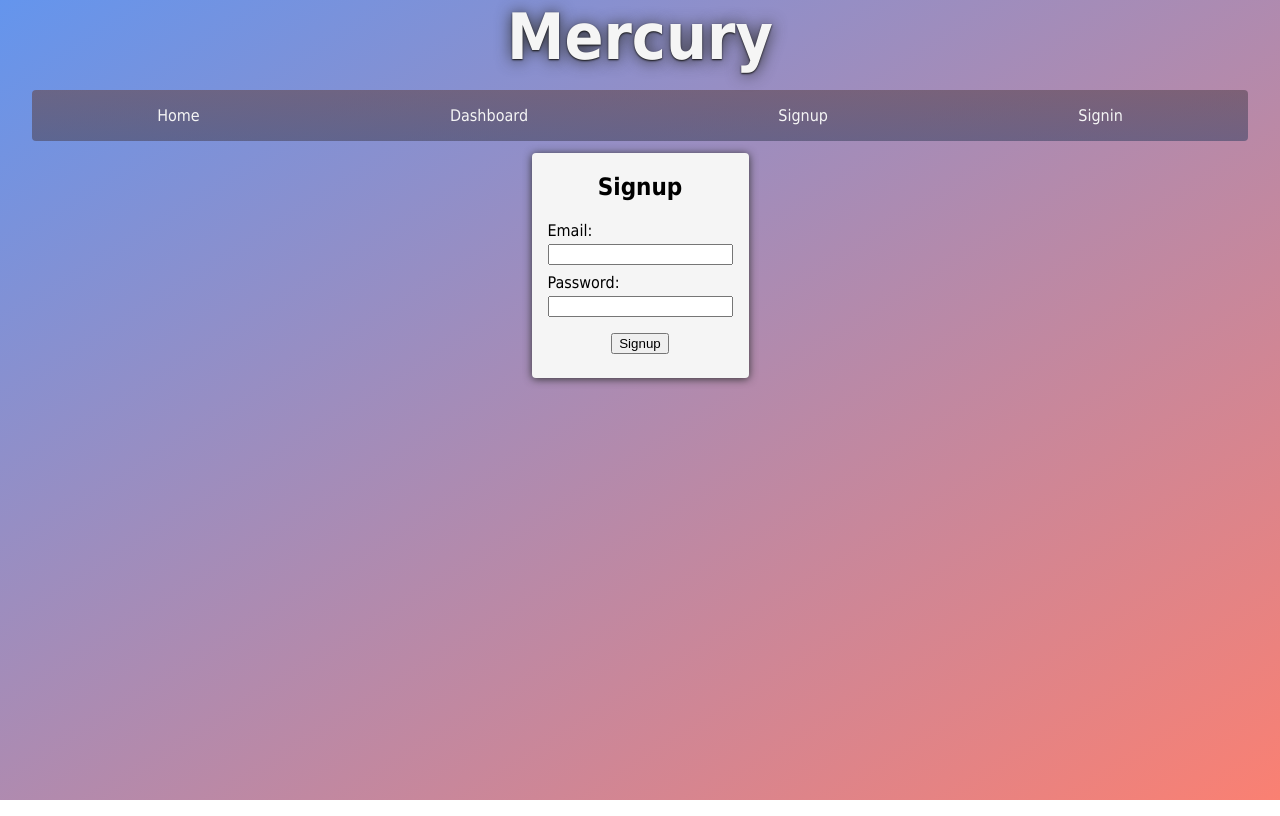
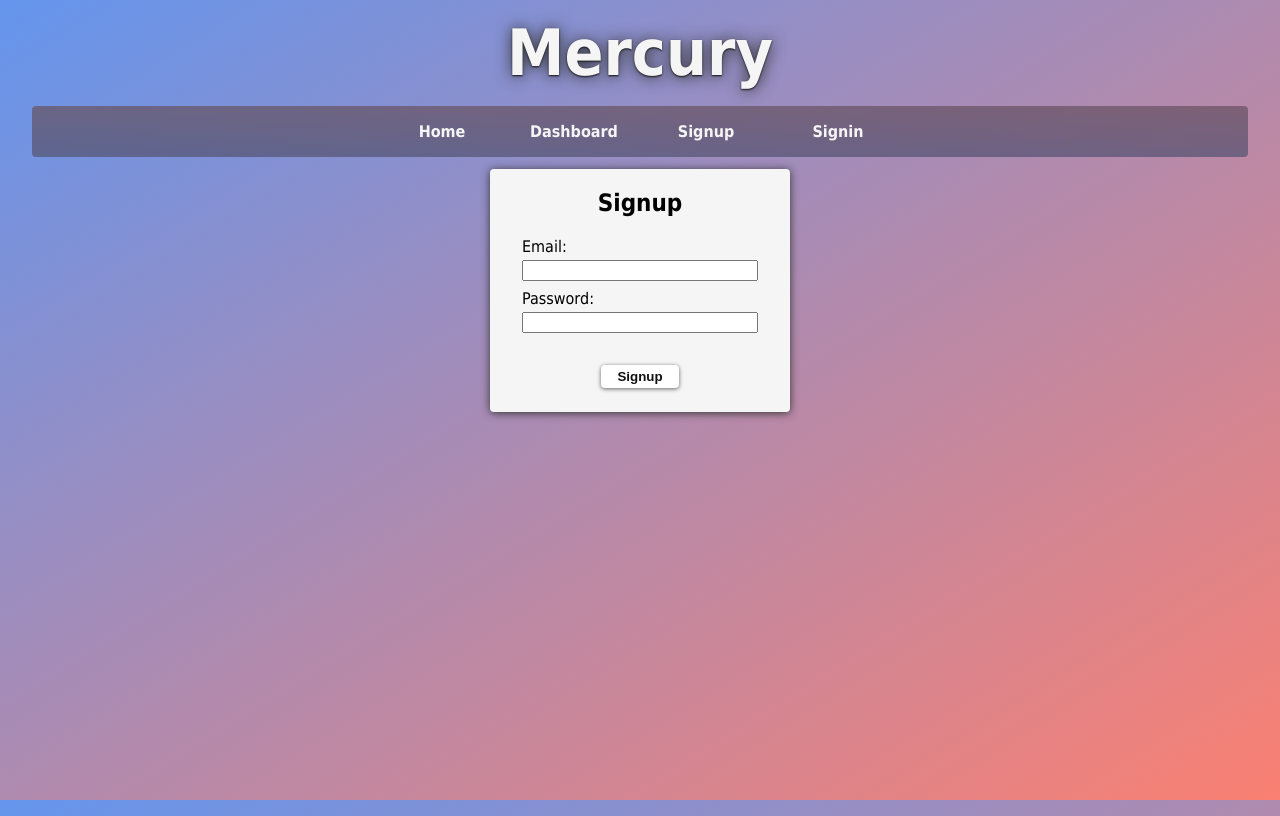
Before and after one commit to ccallen001/mercury, a Vue app: page /signup in a window 1280 px wide. Built offline with nearby package versions, Linux system fonts and the light colour scheme; no server answers.

Commit message:
tweak a few more styles

```diff
--- a/public/index.html
+++ b/public/index.html
@@ -4,6 +4,7 @@
 <head>
   <meta charset="utf-8">
   <meta http-equiv="X-UA-Compatible" content="IE=edge">
+  <meta name="theme-color" content="#111">
   <meta name="viewport" content="width=device-width,initial-scale=1.0">
   <link rel="icon"
     href="https://images.sftcdn.net/images/t_app-logo-l,f_auto,dpr_auto/p/3656d8dc-9b62-11e6-bb5a-00163ed833e7/1972462803/msn-messenger-mercury-free-logo.png">
@@ -18,7 +19,7 @@
     body {
       margin: 0;
       height: 100%;
-      background: linear-gradient(to bottom right, cornflowerblue, salmon) no-repeat;
+      background: linear-gradient(to bottom right, cornflowerblue, salmon);
       background-size: 100%;
       font-family: tahoma;
       text-align: center;
@@ -31,8 +32,22 @@
       /* border: 1px solid; */
     }
 
+    button {
+      padding: 4px 16px;
+      background-color: white;
+      color: #111;
+      font-weight: bold;
+      border: none;
+      border-radius: 4px;
+      outline: none;
+      box-shadow: 0 1px 4px #666;
+      cursor: pointer;
+      transition: all 100ms ease-out;
+    }
+
     button:hover {
-      cursor: pointer;
+      background-color: #666;
+      color: white;
     }
   </style>
 </head>
--- a/src/App.vue
+++ b/src/App.vue
@@ -24,6 +24,7 @@
 #app {
   #title {
     margin: 0;
+    margin-top: 16px;
     margin-bottom: 16px;
     padding: 0;
     color: whitesmoke;
@@ -43,20 +44,27 @@
 
     .nav {
       display: flex;
-      justify-content: space-around;
+      justify-content: center;
 
       & > * {
         // flex: 1;
+        margin: 0 16px;
+        &:first-child { margin-left: 0; }
+        &:last-child { margin-right: 0; }
+        width: 100px;
         color: whitesmoke;
+        font-weight: bold;
         text-decoration: none;
 
         &:hover {
+          color: #111;
           cursor: pointer;
         }
       }
 
       .signout {
         &:hover {
+          color: #111;
           cursor: pointer;
         }
       }
@@ -68,6 +76,33 @@
     margin-bottom: 10px;
     color: whitesmoke;
     text-shadow: 0 1px 4px #111;
+  }
+
+  .container {
+    &-signup,
+    &-signin {
+      padding: 0 32px 24px;
+      width: 300px;
+      background-color: whitesmoke;
+      border-radius: 4px;
+      box-shadow: 0 1px 8px #333;
+
+      label {
+        display: block;
+        margin-bottom: 8px;
+        text-align: left;
+
+        &:last-of-type {
+          margin-bottom: 32px;
+        }
+
+        input {
+          display: block;
+          margin-top: 4px;
+          width: 100%;
+        }
+      }
+    }
   }
 }
 </style>
--- a/src/views/Dashboard.vue
+++ b/src/views/Dashboard.vue
@@ -5,11 +5,11 @@
       Welcome to Mercury,
       <strong>{{ currentUserEmail }}</strong>!
     </p>
-    <div class="container-messages">
+    <div class="container-messages" v-if="messagesHaveBeenRetrieved">
       <h3>Messages</h3>
       <p
         class="no-messages"
-        v-if="messagesHaveBeenRetrieved && messages.length === 0"
+        v-if="messages.length === 0"
       >No messages to display.</p>
       <ul class="list-messages">
         <li v-for="messageObj in messages" :key="messageObj.messageId">
--- a/src/views/Home.vue
+++ b/src/views/Home.vue
@@ -1,7 +1,7 @@
 <template>
   <div class="view-home">
     <h2 class="page-name">Home</h2>
-    <HelloWorld msg="Click above to Signup or Signin"/>
+    <HelloWorld :msg="currentUser ? 'You\'re Home now. Try going to the Dashboard.' : 'Click above to Signup or Signin'"/>
   </div>
 </template>
 
@@ -9,6 +9,8 @@
 
 
 <script>
+import Firebase from 'firebase';
+
 // @ is an alias to /src
 import HelloWorld from '@/components/HelloWorld.vue';
 
@@ -16,6 +18,11 @@ export default {
   name: 'home',
   components: {
     HelloWorld
+  },
+  data() {
+    return {
+      currentUser: Firebase.auth().currentUser
+    }
   }
 }
 </script>
--- a/src/views/Signin.vue
+++ b/src/views/Signin.vue
@@ -17,29 +17,7 @@
 
 <style lang="scss">
 .view-signin {
-  .container-signin {
-    padding: 16px;
-    padding-top: 0;
-    padding-bottom: 24px;
-    background-color: whitesmoke;
-    border-radius: 4px;
-    box-shadow: 0 1px 8px #333;
 
-    label {
-      display: block;
-      margin-bottom: 8px;
-      text-align: left;
-
-      &:last-of-type {
-        margin-bottom: 16px;
-      }
-
-      input {
-        display: block;
-        margin-top: 4px;
-      }
-    }
-  }
 }
 </style>
 
--- a/src/views/Signup.vue
+++ b/src/views/Signup.vue
@@ -17,29 +17,7 @@
 
 <style lang="scss">
 .view-signup {
-  .container-signup {
-    padding: 16px;
-    padding-top: 0;
-    padding-bottom: 24px;
-    background-color: whitesmoke;
-    border-radius: 4px;
-    box-shadow: 0 1px 8px #333;
 
-    label {
-      display: block;
-      margin-bottom: 8px;
-      text-align: left;
-
-      &:last-of-type {
-        margin-bottom: 16px;
-      }
-
-      input {
-        display: block;
-        margin-top: 4px;
-      }
-    }
-  }
 }
 </style>
 
```
Also changed, not shown: public/manifest.json.
